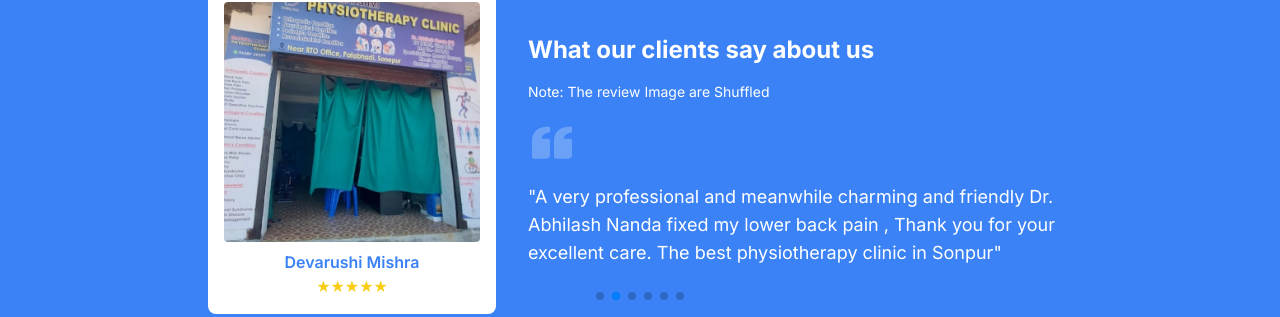
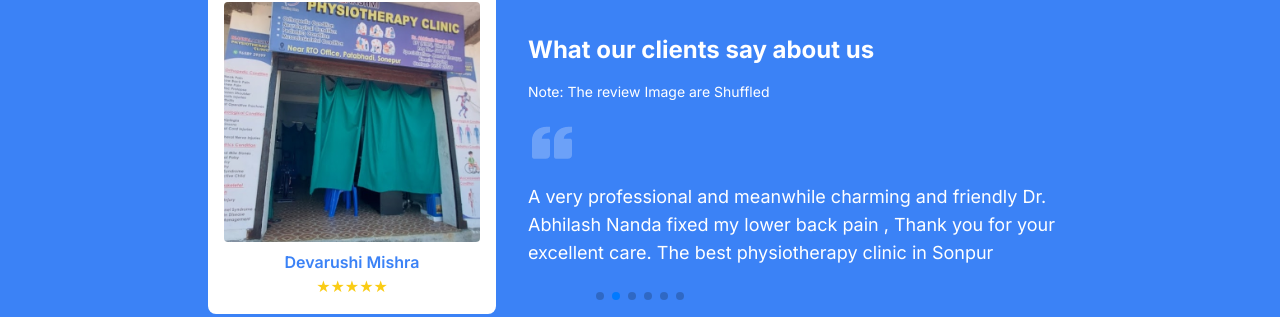
Before and after one commit to NirakarNanda/Healing_Here, a Next.js app: page / in a window 1280 px wide. Shown: the part 8211-8528 px from the top of the page. Built offline with nearby package versions, Linux system fonts and the light colour scheme.

Commit message:
Final Commit

```diff
--- a/src/components/Review.tsx
+++ b/src/components/Review.tsx
@@ -37,13 +37,13 @@ const Review: React.FC = () => {
       profile_photo_url: shuffledImageUrls[0],
       author_name: 'Dr. Niharika Jain',
       rating: 5,
-      text: "It's a best place with a humble physio... must visit if u r searching for a physiotherapist..",
+      text: 'Its a best place with a humble physio... must visit if you are searching for a physiotherapist..',
     },
     {
       profile_photo_url: shuffledImageUrls[1],
       author_name: 'Devarushi Mishra',
       rating: 5,
-      text: "A very professional and meanwhile charming and friendly Dr. Abhilash Nanda fixed my lower back pain , Thank you for your excellent care. The best physiotherapy clinic in Sonpur",
+      text: 'A very professional and meanwhile charming and friendly Dr. Abhilash Nanda fixed my lower back pain , Thank you for your excellent care. The best physiotherapy clinic in Sonpur',
     },
     {
       profile_photo_url: shuffledImageUrls[2],
@@ -115,7 +115,7 @@ const Review: React.FC = () => {
                   <h2 className="text-white text-xl md:text-2xl font-bold mb-4">What our clients say about us</h2>
                   <p className="text-white text-sm mb-4">Note: The review Image are Shuffled</p>
                   <img src="/assets/Quote1.png" alt="Quote" className="mx-auto md:mx-0 mb-4" />
-                  <blockquote className="text-white text-base md:text-lg">"{review.text}"</blockquote>
+                  <blockquote className="text-white text-base md:text-lg">{review.text}</blockquote>
                 </div>
               </div>
             </SwiperSlide>
```
